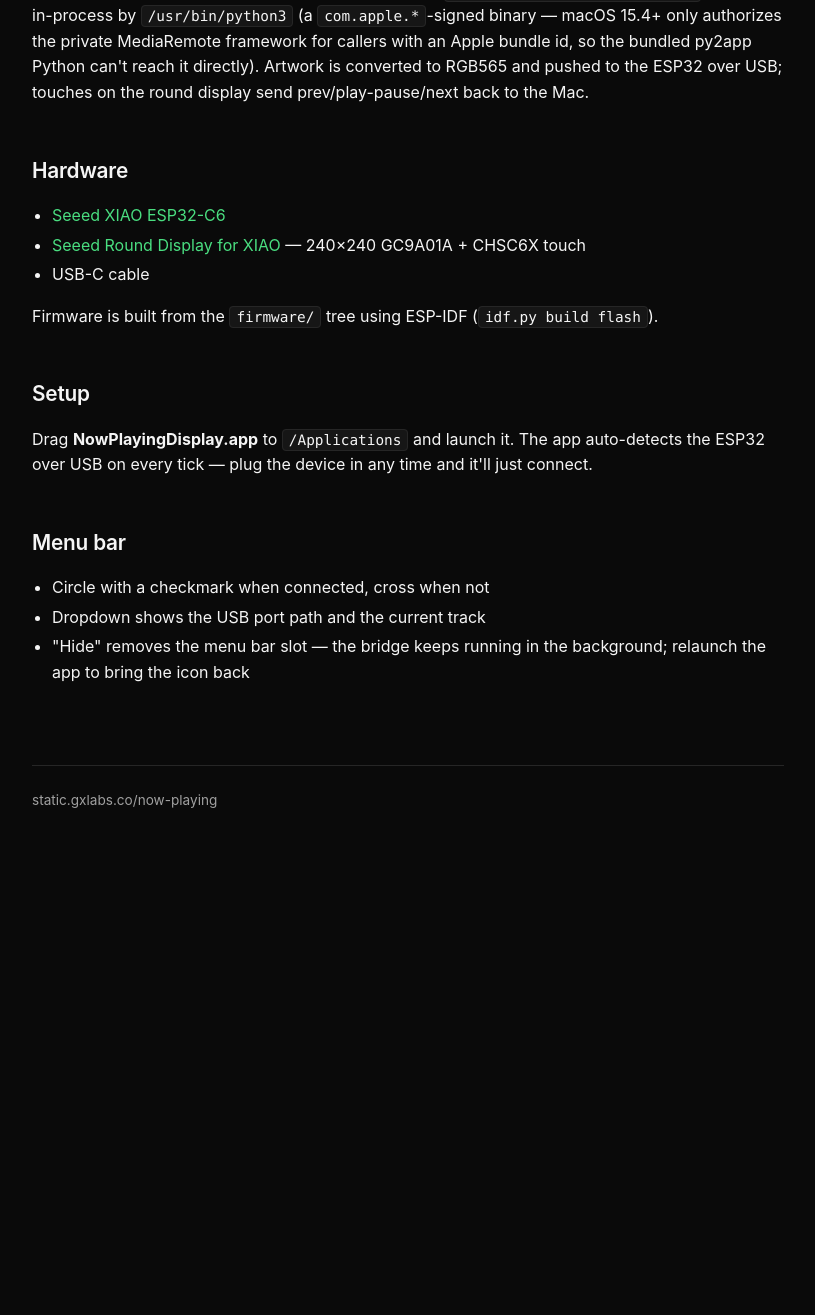
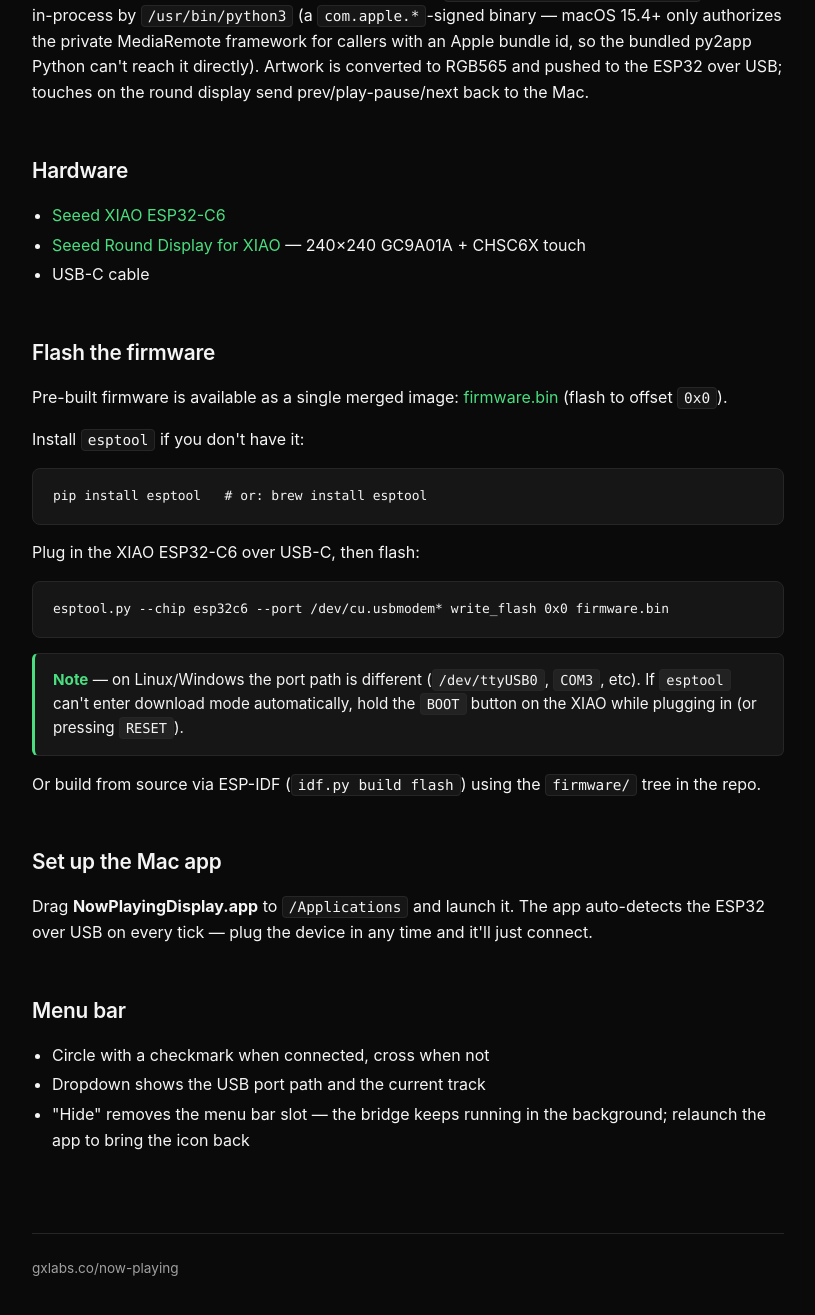
Before and after one commit to gxlabs/gxlabs.github.io, a Jekyll site: the page now-playing/index.html, which Jekyll copies as it is, in a window 1280 px wide and 1400 px high, scrolled down 1555 px. Shown: the top 1315 px of the window, without its empty margins (232-1047 px from the left). Built offline with Jekyll 4.4.1, drawn with Linux system fonts in a browser that asks for light colours; before the commit the page ends 2487 px from its top, so only the background shows below that.

Commit message:
add now-playing firmware download and esptool flashing instructions
Co-Authored-By: Claude Opus 4.7 (1M context) <noreply@anthropic.com>

```diff
--- a/now-playing/index.html
+++ b/now-playing/index.html
@@ -166,9 +166,17 @@
     <li><a href="https://www.seeedstudio.com/Seeed-Studio-Round-Display-for-XIAO-p-5638.html">Seeed Round Display for XIAO</a> — 240×240 GC9A01A + CHSC6X touch</li>
     <li>USB-C cable</li>
   </ul>
-  <p>Firmware is built from the <code>firmware/</code> tree using ESP-IDF (<code>idf.py build flash</code>).</p>
 
-  <h2>Setup</h2>
+  <h2>Flash the firmware</h2>
+  <p>Pre-built firmware is available as a single merged image: <a href="./firmware.bin">firmware.bin</a> (flash to offset <code>0x0</code>).</p>
+  <p>Install <code>esptool</code> if you don't have it:</p>
+  <pre><code>pip install esptool   # or: brew install esptool</code></pre>
+  <p>Plug in the XIAO ESP32-C6 over USB-C, then flash:</p>
+  <pre><code>esptool.py --chip esp32c6 --port /dev/cu.usbmodem* write_flash 0x0 firmware.bin</code></pre>
+  <div class="callout"><strong>Note</strong> — on Linux/Windows the port path is different (<code>/dev/ttyUSB0</code>, <code>COM3</code>, etc). If <code>esptool</code> can't enter download mode automatically, hold the <code>BOOT</code> button on the XIAO while plugging in (or pressing <code>RESET</code>).</div>
+  <p>Or build from source via ESP-IDF (<code>idf.py build flash</code>) using the <code>firmware/</code> tree in the repo.</p>
+
+  <h2>Set up the Mac app</h2>
   <p>Drag <strong>NowPlayingDisplay.app</strong> to <code>/Applications</code> and launch it. The app auto-detects the ESP32 over USB on every tick — plug the device in any time and it'll just connect.</p>
 
   <h2>Menu bar</h2>
@@ -179,7 +187,7 @@
   </ul>
 
   <footer>
-    static.gxlabs.co/now-playing
+    gxlabs.co/now-playing
   </footer>
 </main>
 </body>
```
Also changed, not shown: 1 other file.
